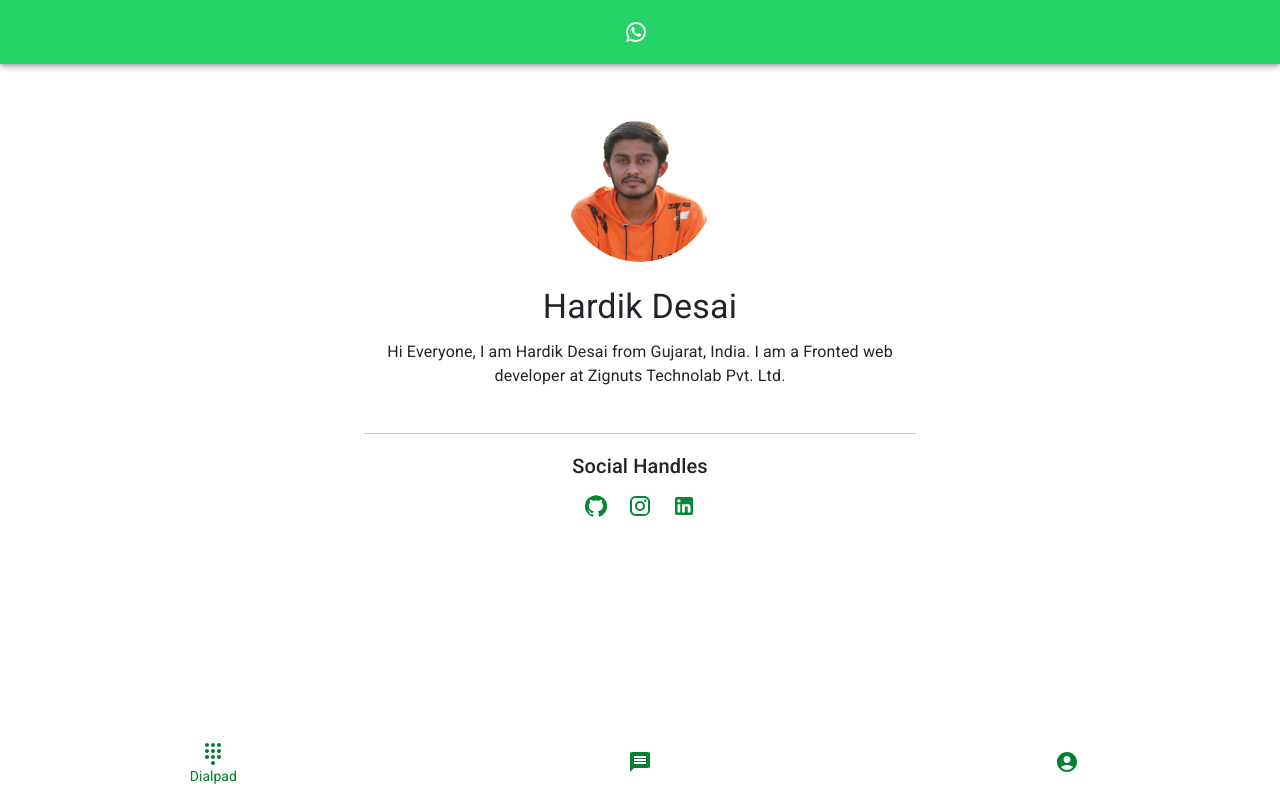
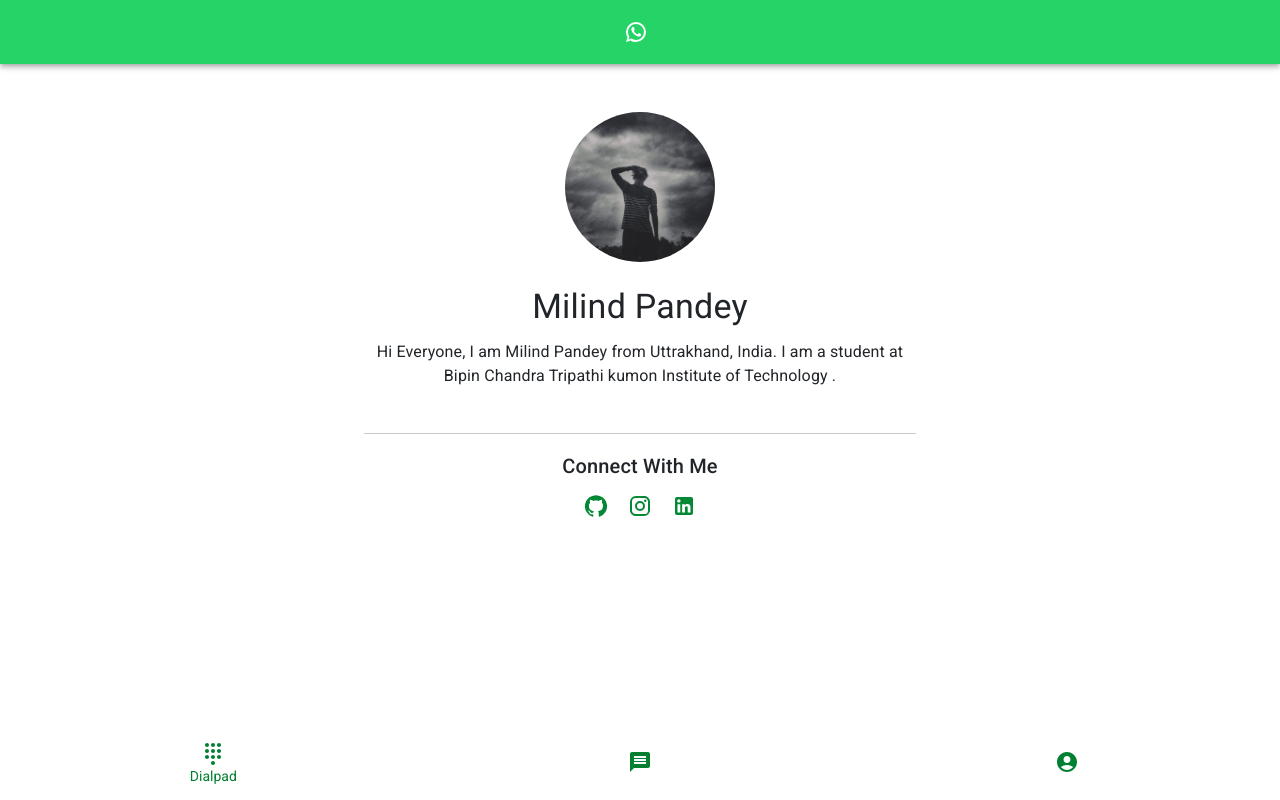
Before and after one commit to mp2003/Number-to-Whatsapp, a React (Create React App) app: page /about in a window 1280 px wide. Built offline with nearby package versions, Linux system fonts and the light colour scheme.

Commit message:
About me Updated

```diff
--- a/src/Components/About/About.jsx
+++ b/src/Components/About/About.jsx
@@ -14,35 +14,35 @@ export default function About() {
       <Container className='my-5' maxWidth="sm">
         <div className="d-flex justify-content-center align-items-center flex-column">
           <Avatar
-            alt="Hardik Desai"
+            alt="Milind Pandey"
             src={Logo}
             sx={{ width: 150, height: 150 }}
           />
 
           <div className="text-center my-4">
             <Typography variant="h4" gutterBottom>
-              Hardik Desai
+              Milind Pandey
             </Typography>
 
             <Typography variant="body1" gutterBottom>
-              Hi Everyone, I am Hardik Desai from Gujarat, India.
-              I am a Fronted web developer at Zignuts Technolab Pvt. Ltd.
+              Hi Everyone, I am Milind Pandey from Uttrakhand, India.
+              I am a student at Bipin Chandra Tripathi kumon Institute of Technology .
             </Typography>
           </div>
         </div>
 
         <hr />
         <Typography variant="h6" gutterBottom>
-          Social Handles
+          Connect With Me
         </Typography>
         <div id='social' className="d-flex justify-content-center align-items-center">
-          <a href="https://www.github.com/imhardikdesai" target="_blank" rel="noopener noreferrer">
+          <a href="https://github.com/mp2003" target="_blank" rel="noopener noreferrer">
             <GitHubIcon />
           </a>
-          <a href="https://www.instagram.com/imhardikdesai" target="_blank" rel="noopener noreferrer">
+          <a href="https://www.instagram.com/milindpandey__/" target="_blank" rel="noopener noreferrer">
             <InstagramIcon />
           </a>
-          <a href="https://www.linkedin.com/in/desai-hardik-6b239b213/" target="_blank" rel="noopener noreferrer">
+          <a href="https://www.linkedin.com/in/milind-pandey-9bb3a020b/" target="_blank" rel="noopener noreferrer">
             <LinkedInIcon />
           </a>
 
--- a/src/Components/Footer/Footer.jsx
+++ b/src/Components/Footer/Footer.jsx
@@ -46,7 +46,7 @@ export default function Footer() {
                 style={{ color: 'rgb(1 128 49)' }}
                 component={Link}
                 to="/about"
-                label="Owner"
+                label="About Me"
                 value="about"
                 showlabels='false'
                 icon={<AccountCircleIcon />} />
```
Also changed, not shown: src/Assets/logo.png.
